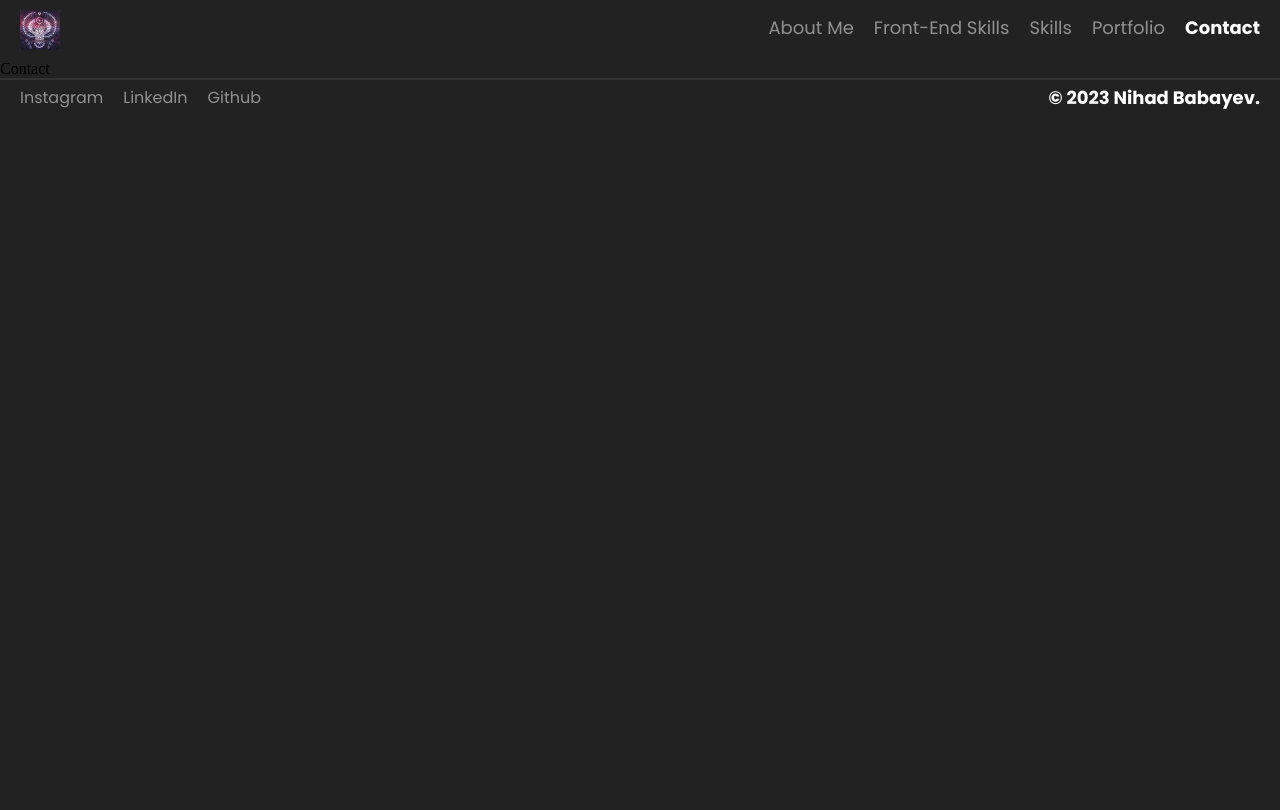
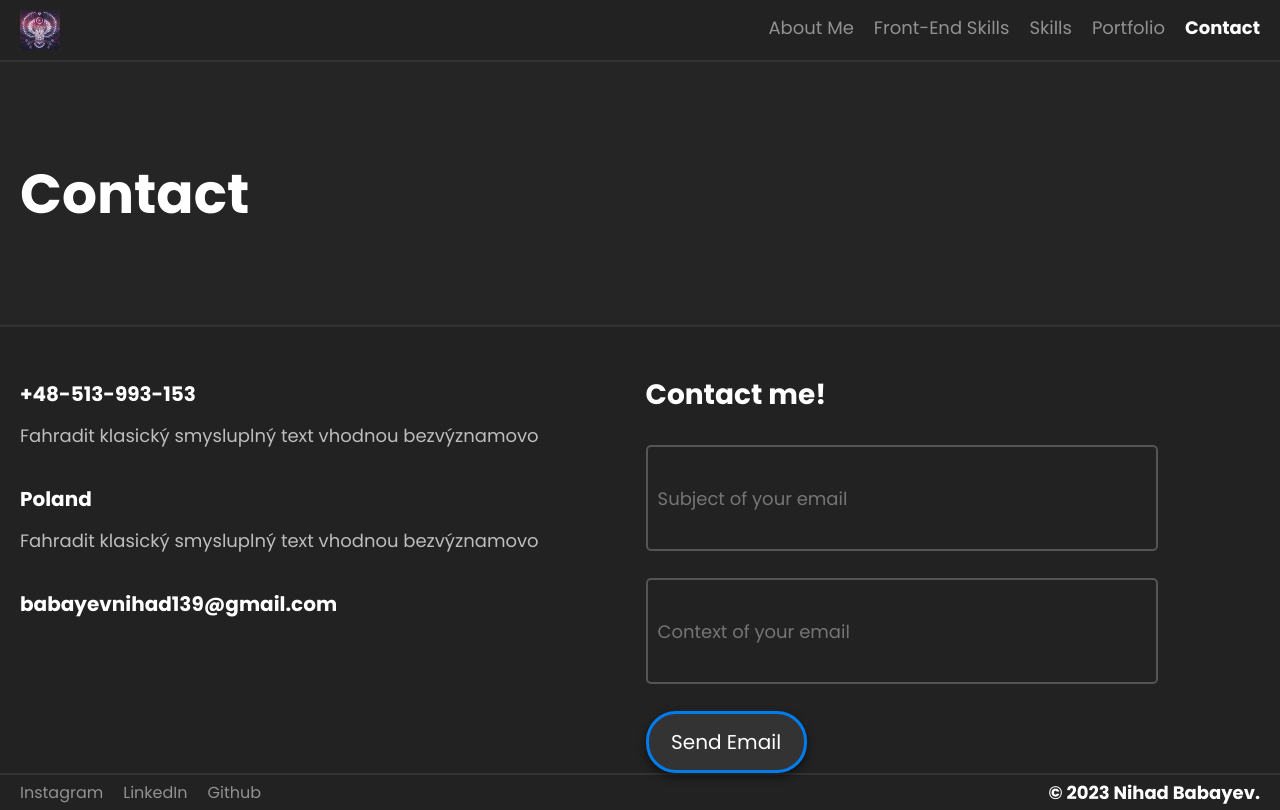
Before and after one commit to Nihad512/Portfolio, a React (Create React App) app: page /Contact in a window 1280 px wide. Built offline with nearby package versions, Linux system fonts and the light colour scheme.

Commit message:
nearly final

```diff
--- a/package.json
+++ b/package.json
@@ -6,6 +6,7 @@
     "@testing-library/jest-dom": "^5.16.5",
     "@testing-library/react": "^13.4.0",
     "@testing-library/user-event": "^13.5.0",
+    "firebase": "^9.16.0",
     "react": "^18.2.0",
     "react-dom": "^18.2.0",
     "react-router-dom": "^6.8.0",
--- a/src/App.css
+++ b/src/App.css
@@ -11,7 +11,7 @@ html,body{
   height: 100%;
 }
 body{
-  background-color: #222222;;
+  background-color: #222222;
 }
 html{
   scroll-behavior: smooth;
@@ -252,6 +252,9 @@ line-height: 35px;
 color: #FFFFFF;
 margin-left: 20px;
 }
+.mySkills{
+  margin-left: 20px;
+}
 .mySkills >span p:not(:last-child){
   margin-bottom: 22px;
 }
@@ -381,3 +384,125 @@ color: rgba(255, 255, 255, 0.7);
   top: 32%;
   left: 0px;
 }
+.Website p:first-child{
+  font-family: 'Poppins';
+font-style: normal;
+font-weight: 700;
+font-size: 28px;
+line-height: 35px;
+/* or 125% */
+
+
+color: #FFFFFF;
+margin-bottom: 60px;
+}
+.Website a{
+  width: 500px;
+  height: 500px;
+  margin-bottom: 20px;
+  margin-right: 20px;
+}
+.Website a img{
+  border-radius: 20px;
+}
+.Website{
+  margin-left: 20px;
+}
+.details{
+  margin-left: 20px;
+  margin-right: 107px;
+}
+.indicator{
+  margin-bottom: 10px;
+  font-family: 'Poppins';
+font-style: normal;
+font-weight: 700;
+font-size: 20px;
+line-height: 35px;
+/* or 175% */
+
+
+color: #FFFFFF;
+}
+.explaining{
+  margin-bottom: 33px;
+  font-family: 'Poppins';
+font-style: normal;
+font-weight: 400;
+font-size: 18px;
+line-height: 27px;
+/* or 150% */
+
+
+color: rgba(255, 255, 255, 0.7);
+}
+.contact{
+  margin-right: 33px;
+}
+.contact p{
+  font-family: 'Poppins';
+font-style: normal;
+font-weight: 700;
+font-size: 28px;
+line-height: 35px;
+/* or 125% */
+
+
+color: #FFFFFF;
+margin-bottom: 33px;
+}
+.contact input{
+  font-family: 'Poppins';
+font-style: normal;
+font-weight: 400;
+font-size: 18px;
+line-height: 35px;
+/* or 194% */
+background-color: #222222;
+
+color: rgba(255, 255, 255, 0.5);
+padding: 5px 0 5px 10px ;
+border: 2px solid #555555;
+border-radius: 5px;
+width: 512px;
+height: 106px;
+margin-bottom: 27px;
+}
+.contact a{
+  width: 161px;
+height: 62px;
+
+filter: drop-shadow(0px 4px 4px rgba(0, 0, 0, 0.5));
+background: #333333;
+border: 3px solid #007CED;
+border-radius: 30px;
+font-family: 'Poppins';
+font-style: normal;
+font-weight: 400;
+font-size: 20px;
+line-height: 35px;
+/* or 175% */
+
+
+color: #FFFFFF;
+}
+.Your_request input{
+  width: 541px;
+  height: 240px;
+
+border: 2px solid #555555;
+border-radius: 5px;
+
+font-family: 'Poppins';
+font-style: normal;
+font-weight: 400;
+font-size: 18px;
+line-height: 35px;
+/* or 194% */
+
+
+color: rgba(255, 255, 255, 0.5);
+
+background-color: #222222;
+margin-top: 68px;
+}
--- a/src/Pages/Contact.jsx
+++ b/src/Pages/Contact.jsx
@@ -1,8 +1,35 @@
-import React from 'react'
+import { useState, React }  from 'react'
 
 function Contact() {
+  const [message,setMessage]=useState("");
+  const [subject,setSubject]=useState("")
+  const onchange=e=>setMessage(e.target.value);
+  const subjectmaker=e=>setSubject(e.target.value);
   return (
-    <div>Contact</div>
+    <div className='flex direction_column'>
+     <div className='flex align_center FrontSkills'>
+    <h1>Contact</h1>
+    </div>
+    <div className="flex direction_row">
+    <span className='flex direction_column  details '>
+     <p className='indicator'>+48-513-993-153</p>
+     <p className='explaining'>Fahradit klasický smysluplný text vhodnou bezvýznamovo</p>
+     <p className='indicator'>Poland</p>
+     <p className='explaining'>Fahradit klasický smysluplný text vhodnou bezvýznamovo</p>
+     <p className='indicator'>babayevnihad139@gmail.com</p>
+
+    </span>
+    <span className='flex direction_column contact'>
+      <p>Contact me!</p>
+      <input  type="text" placeholder='Subject of your email' value={subject} onChange={subjectmaker} name="" id="" />
+      <input type="text" placeholder='Context of your email' value={message} onChange={onchange} name="" id="" />
+      <a  className='flex align_center justify_center' href={`mailto:babayevnihad139@gmail.com?Subject=${subject}&body=${message}`}>Send Email</a>
+
+    </span>
+
+    </div>
+
+    </div>
   )
 }
 
--- a/src/Pages/Portfolio.jsx
+++ b/src/Pages/Portfolio.jsx
@@ -1,10 +1,52 @@
 import React from 'react'
+import { useState,useEffect } from 'react';
+import { Link } from 'react-router-dom';
+import FirstSite from '../Images/First_website.PNG'
+import {collection, Collection, getDocs, query} from 'firebase/firestore';
+import {db} from '../firebase.config'
+function Portfolio() {
+  const [websites, setWebsites] = useState(null);
+  useEffect(()=>{
+    const fetchListings= async ()=>{
+      try {
+         const listingsRef=collection(db,"Website_links")
 
-function Portfolio() {
+         const q= query(listingsRef);
+         const querySnap=await getDocs(q);
+         let listings=[];
+         querySnap.forEach((doc)=>{
+          console.log(doc.data());
+          return listings.push({
+            id:doc.id,
+            data:doc.data()
+          })
+
+         })
+         setWebsites(listings);
+      } catch (error) {
+        window.alert("Could not Fetch the websites");
+      }
+    }
+    fetchListings()
+  },[])
   return (
     <div className='flex direction_column'>
       <div className='flex align_center FrontSkills'>
     <h1>Portfolio</h1>
+    </div>
+    <div className='flex direction_column Website'>
+    <p>Gallery</p>
+    <span>
+    {
+      websites&&websites.length>0? websites.map((websites)=>(
+
+        <Link key={websites.id} className="fl " to={`${websites.data.Website_link}`} >
+        <img className='full_width full_height' src={`${websites.data.Website_photo}`} alt="Photo of my Website" />
+        </Link>
+      ))  : "Unfortunately there is no work that i can show to you"
+    }
+
+    </span>
     </div>
     </div>
   )
--- /dev/null
+++ b/src/firebase.config.js
@@ -0,0 +1,23 @@
+// Import the functions you need from the SDKs you need
+import { initializeApp } from "firebase/app";
+import { getAnalytics } from "firebase/analytics";
+import {getFirestore} from 'firebase/firestore'
+// TODO: Add SDKs for Firebase products that you want to use
+// https://firebase.google.com/docs/web/setup#available-libraries
+
+// Your web app's Firebase configuration
+// For Firebase JS SDK v7.20.0 and later, measurementId is optional
+const firebaseConfig = {
+  apiKey: "AIzaSyAwB71pLBuG6mw5Zr7lfgNJ9HpxFYWP_ZI",
+  authDomain: "portfolio-e94f4.firebaseapp.com",
+  projectId: "portfolio-e94f4",
+  storageBucket: "portfolio-e94f4.appspot.com",
+  messagingSenderId: "131017207523",
+  appId: "1:131017207523:web:2d99f30ba0c823835f9fd6",
+  measurementId: "G-924XPP83GB"
+};
+
+// Initialize Firebase
+const app = initializeApp(firebaseConfig);
+const analytics = getAnalytics(app);
+export const db=getFirestore();
```
Also changed, not shown: src/Images/First_website.PNG (added), 1 other file (tests, documents, lock files or other folders).
